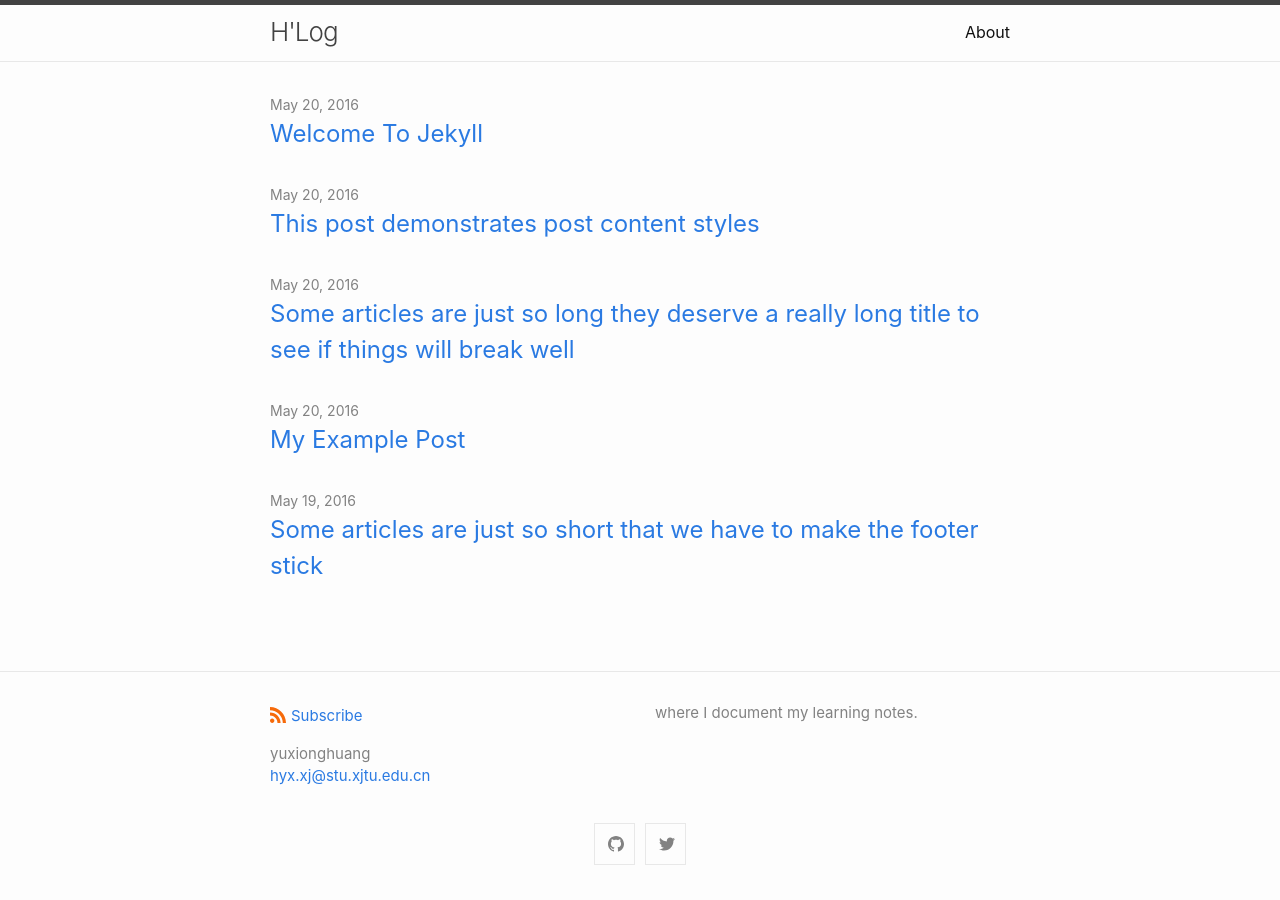
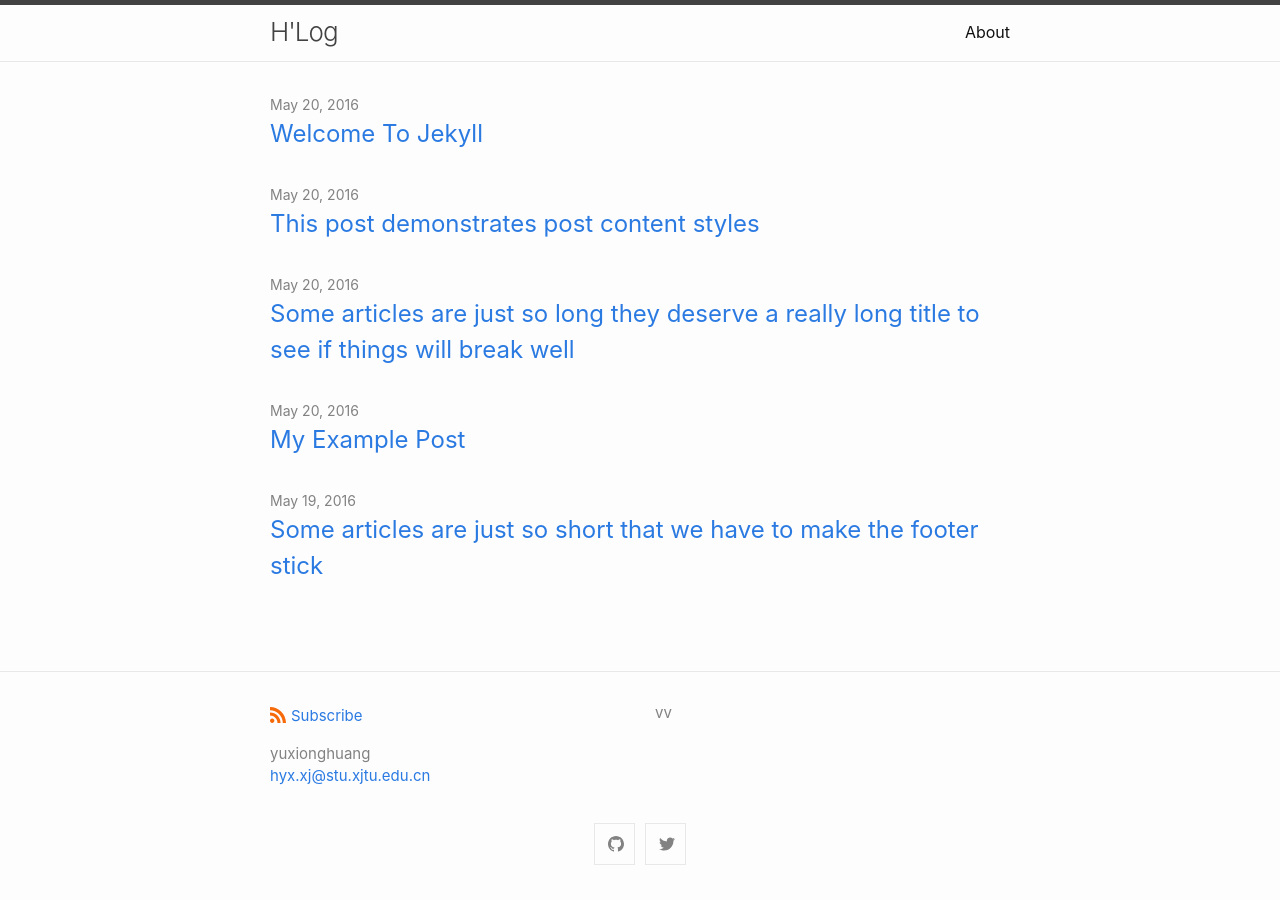
Before and after one commit to yuxionghuang/yuxionghuang.github.io, a Jekyll site: the page built from index.md, in a window 1280 px wide. Built offline with Jekyll 4.4.1, drawn with Linux system fonts in a browser that asks for light colours.

Commit message:
Update _config.yml

```diff
--- a/_config.yml
+++ b/_config.yml
@@ -3,7 +3,7 @@ author:
   name: yuxionghuang
   email: hyx.xj@stu.xjtu.edu.cn
 description: > # this means to ignore newlines until "show_excerpts:"
-  where I document my learning notes.
+  vv
 
 show_excerpts: false # set to true to show excerpts on the homepage
 
```
